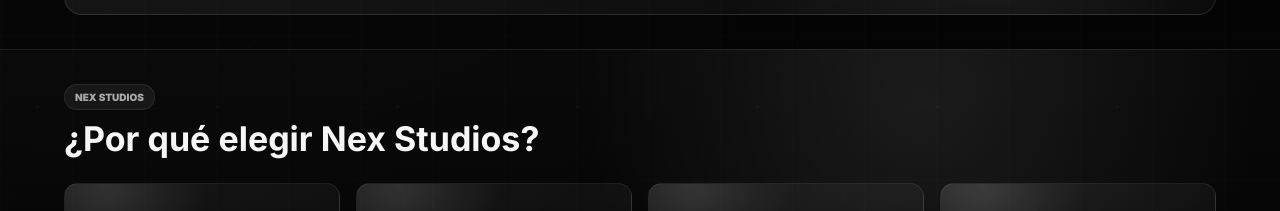
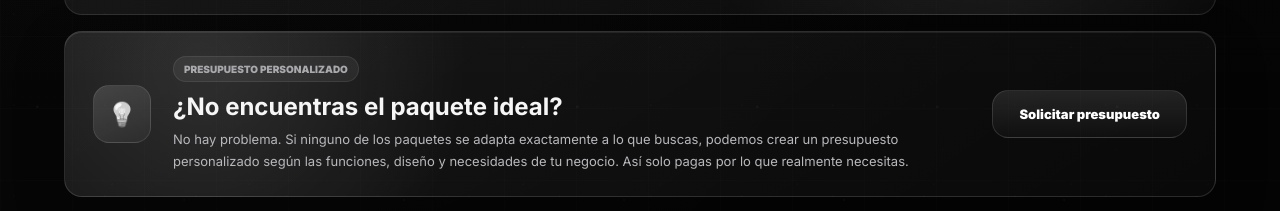
Before and after one commit to Nexstudio2/Nex-Studios-landing-page, a plain HTML site: page index.html in a window 1280 px wide. Shown: the part 2916-3127 px from the top of the page. Drawn offline with Linux system fonts and the light colour scheme.

Commit message:
Add custom budget section

```diff
--- a/index.html
+++ b/index.html
@@ -161,6 +161,15 @@
           </ul>
           <strong>Todo listo para estar online.</strong>
         </div>
+        <div class="custom-budget reveal">
+          <span class="custom-budget-icon" aria-hidden="true">&#128161;</span>
+          <div>
+            <span class="eyebrow">PRESUPUESTO PERSONALIZADO</span>
+            <h3>¿No encuentras el paquete ideal?</h3>
+            <p>No hay problema. Si ninguno de los paquetes se adapta exactamente a lo que buscas, podemos crear un presupuesto personalizado según las funciones, diseño y necesidades de tu negocio. Así solo pagas por lo que realmente necesitas.</p>
+          </div>
+          <a class="btn btn-secondary" href="https://wa.me/528135683323?text=Hola%2C%20me%20interesa%20un%20presupuesto%20personalizado%20para%20una%20p%C3%A1gina%20web." target="_blank" rel="noreferrer">Solicitar presupuesto</a>
+        </div>
       </section>
 
       <section class="section-panel reveal" id="elegir">
--- a/styles.css
+++ b/styles.css
@@ -541,6 +541,45 @@
   font-size: 16px;
 }
 
+.custom-budget {
+  margin-top: 16px;
+  padding: 24px 28px;
+  display: grid;
+  grid-template-columns: auto 1fr auto;
+  align-items: center;
+  gap: 22px;
+  border: 1px solid rgba(255,255,255,.13);
+  border-radius: 18px;
+  background:
+    radial-gradient(circle at 12% 20%, rgba(255,255,255,.11), transparent 26%),
+    linear-gradient(145deg, rgba(255,255,255,.068), rgba(255,255,255,.022));
+  box-shadow: inset 0 1px 0 rgba(255,255,255,.08), 0 18px 50px rgba(0,0,0,.28);
+}
+.custom-budget-icon {
+  width: 58px;
+  height: 58px;
+  display: grid;
+  place-items: center;
+  border-radius: 16px;
+  border: 1px solid rgba(255,255,255,.1);
+  background: linear-gradient(145deg, rgba(255,255,255,.14), rgba(255,255,255,.035));
+  filter: grayscale(1);
+  font-size: 24px;
+}
+.custom-budget h3 {
+  margin: 10px 0 8px;
+  font-size: 24px;
+}
+.custom-budget p {
+  max-width: 850px;
+  margin: 0;
+  font-size: 13px;
+  line-height: 1.65;
+}
+.custom-budget .btn {
+  white-space: nowrap;
+}
+
 .why-grid {
   display: grid;
   grid-template-columns: repeat(4, 1fr);
@@ -916,6 +955,8 @@
   .stats-section article:nth-child(-n+2) { border-bottom: 1px solid rgba(255,255,255,.07); }
   .advanced-block { grid-template-columns: 1fr; }
   .advanced-block strong { white-space: normal; }
+  .custom-budget { grid-template-columns: 1fr; align-items: start; }
+  .custom-budget .btn { width: fit-content; }
   .benefits { grid-template-columns: repeat(2, 1fr); }
   .benefits article:nth-child(2) { border-right: 0; }
   .portfolio-grid { grid-template-columns: repeat(2, 1fr); }
@@ -972,6 +1013,8 @@
   .include-pill { justify-content: flex-start; }
   .advanced-block { padding: 22px; }
   .advanced-block ul { grid-template-columns: 1fr; }
+  .custom-budget { padding: 22px; }
+  .custom-budget .btn { width: 100%; }
   .stats-section article {
     border-right: 0;
     border-bottom: 1px solid rgba(255,255,255,.07);
```
